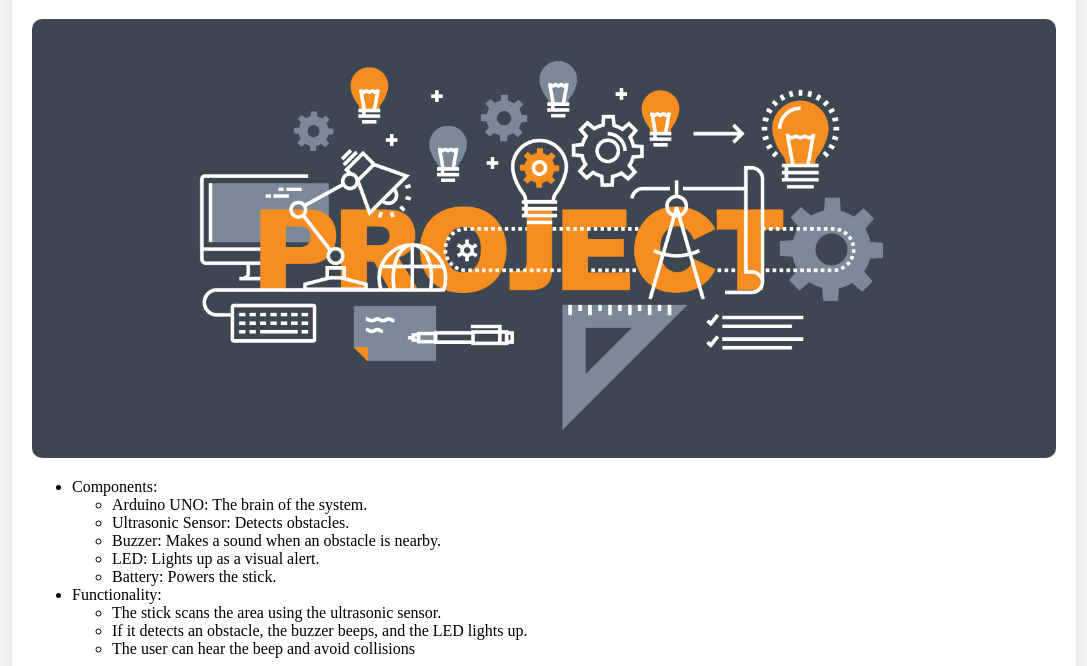
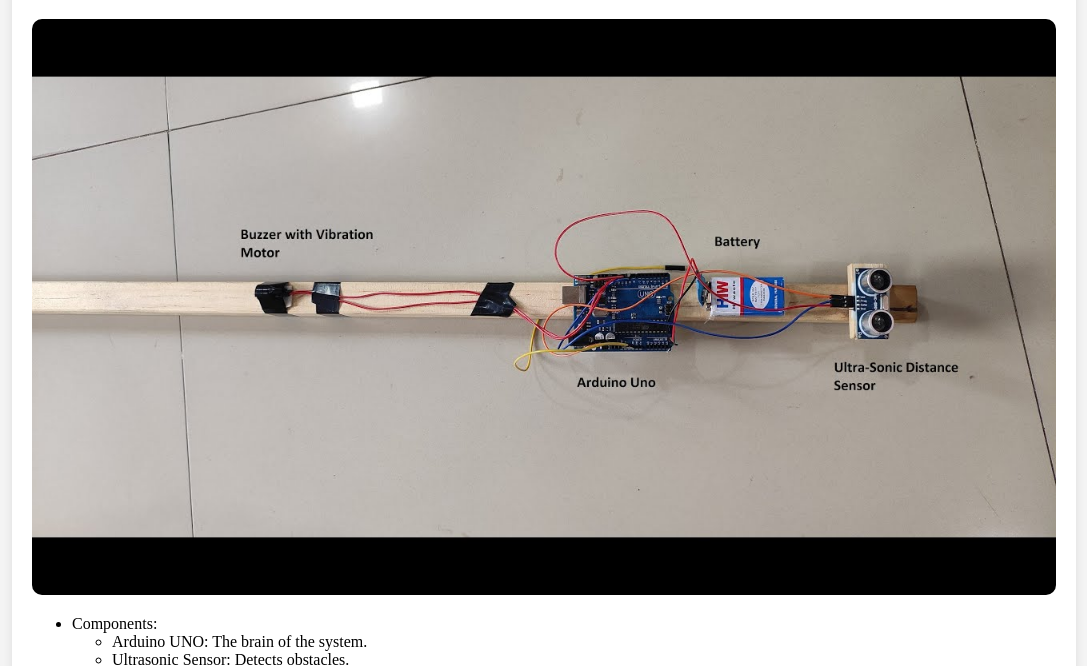
Before and after one commit to karthik190805/Profile, a plain HTML site: page blind-stick.html in a window 1280 px wide. Shown: the part 112-778 px from the top of the page, without its empty margins (96-1183 px from the left). Drawn offline with Linux system fonts and the light colour scheme; a web font is replaced by a local one.

Commit message:
Update blind-stick.html

```diff
--- a/blind-stick.html
+++ b/blind-stick.html
@@ -43,7 +43,7 @@
 <body>
     <div class="container">
         <h1>Blind Stick</h1>
-        <img src="7.png" alt="Blind Stick">
+        <img src="2.jpg" alt="Blind Stick">
         <ul>
           <li>Components:</li>
               <ul>
```
